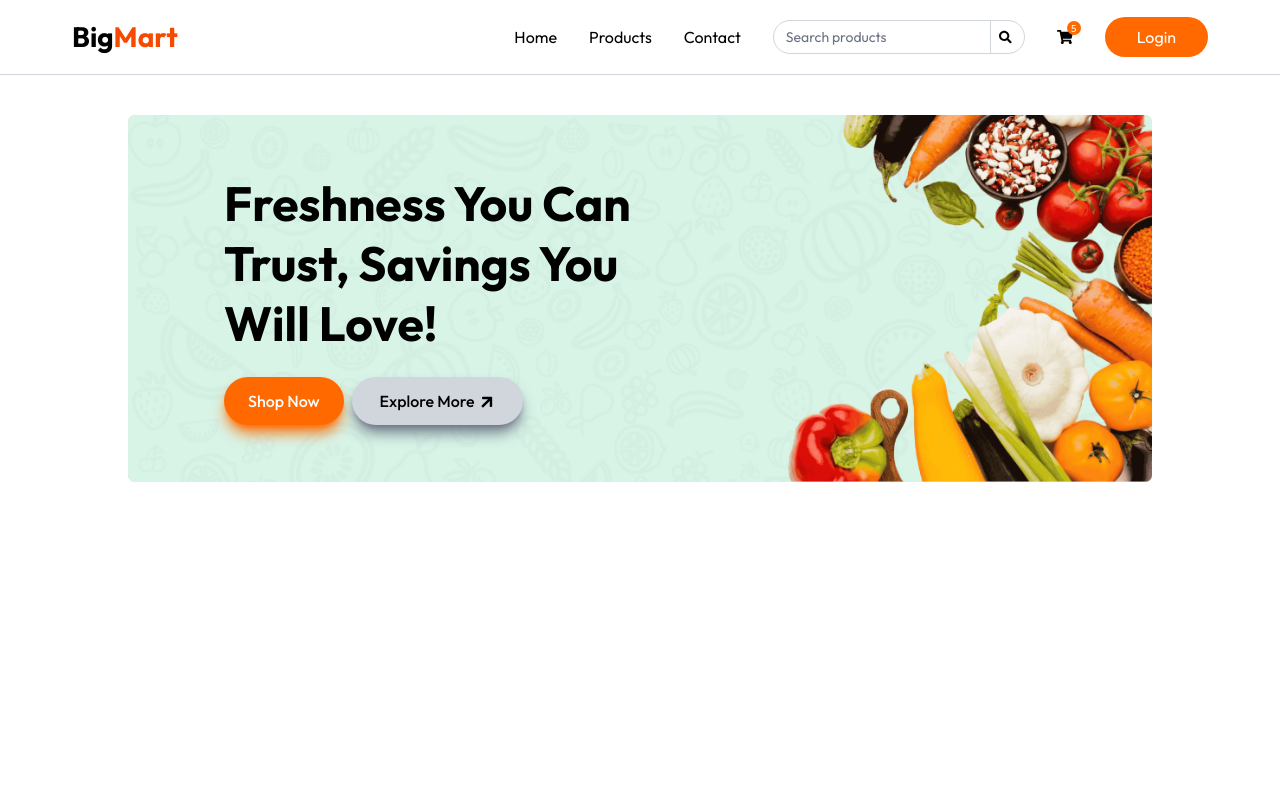
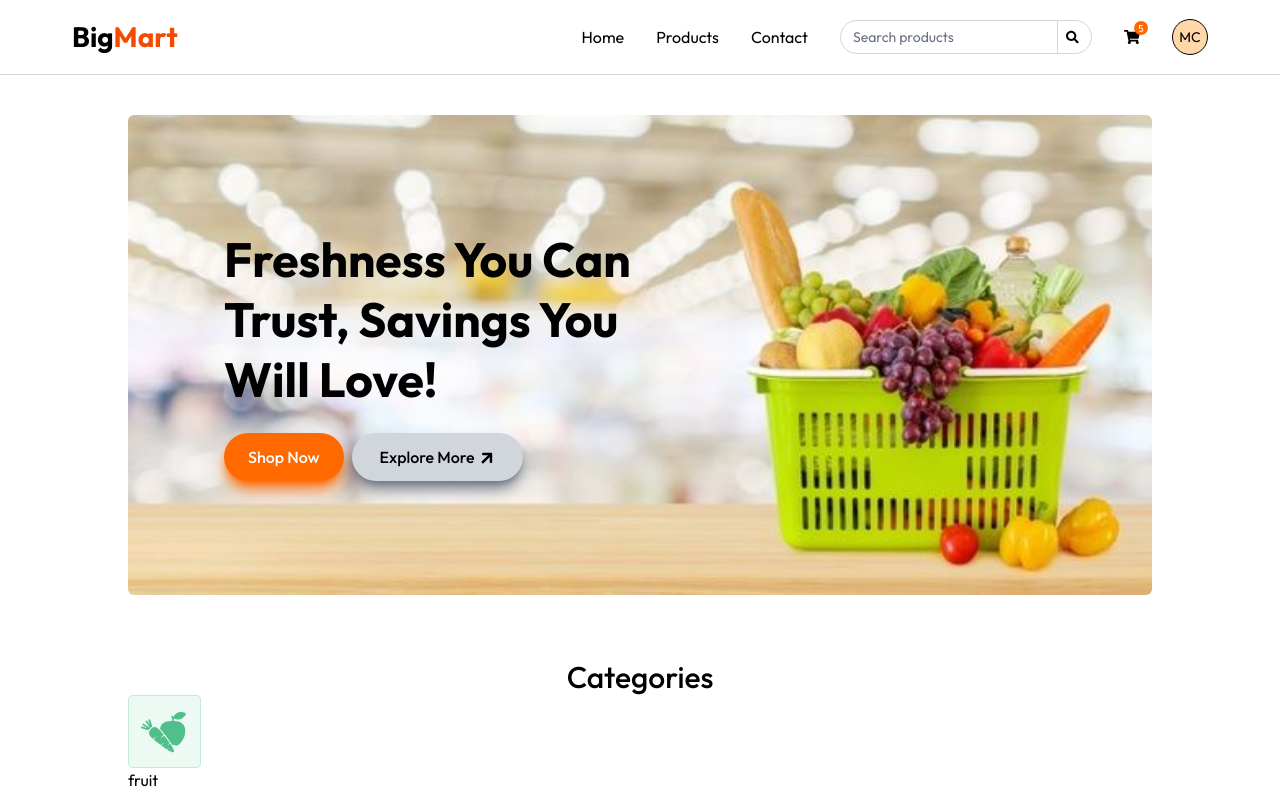
Before and after one commit to mukeshchau407/Grocery-Market, a React (Vite) app in the folder Frontend/: page / in a window 1280 px wide. Built offline with nearby package versions, Linux system fonts and the light colour scheme.

Commit message:
initial commit

```diff
--- /dev/null
+++ b/Frontend/src/components/Categories.jsx
@@ -0,0 +1,16 @@
+import React from "react";
+import { assets } from "../assets/assets";
+
+const Categories = () => {
+  return (
+    <div className="mt-16">
+      <p className="text-2xl md:text-3xl text-center font-medium">Categories</p>
+      <div className="">
+        <img src={assets.box_icon} alt="" />
+        <p>fruit</p>
+      </div>
+    </div>
+  );
+};
+
+export default Categories;
--- a/Frontend/src/components/MainBanner.jsx
+++ b/Frontend/src/components/MainBanner.jsx
@@ -1,5 +1,5 @@
 import React from "react";
-import banner from "../assets/main_banner_bg.png";
+import banner from "../assets/main_banner_bg1.png";
 import banner_sm from "../assets/main_banner_bg_sm.png";
 import { Link } from "react-router-dom";
 import { FaArrowRight } from "react-icons/fa";
@@ -10,7 +10,7 @@ const MainBanner = () => {
       <img
         src={banner}
         alt="Main site banner"
-        className=" w-full hidden md:block"
+        className=" w-full hidden md:block rounded-md xl:h-120"
       />
       <img
         src={banner_sm}
--- a/Frontend/src/components/Navbar.jsx
+++ b/Frontend/src/components/Navbar.jsx
@@ -30,9 +30,15 @@ const Navbar = () => {
 
       {/* Desktop Menu */}
       <div className="hidden sm:flex items-center gap-8">
-        <NavLink to="/">Home</NavLink>
-        <NavLink to="/products">Products</NavLink>
-        <NavLink to="/contact">Contact</NavLink>
+        <NavLink className="hover:text-orange-500" to="/">
+          Home
+        </NavLink>
+        <NavLink className="hover:text-orange-500" to="/products">
+          Products
+        </NavLink>
+        <NavLink className="hover:text-orange-500" to="/contact">
+          Contact
+        </NavLink>
 
         <div className="hidden lg:flex items-center text-sm gap-2 border border-gray-300 px-3 rounded-full">
           <input
--- a/Frontend/src/context/AppContext.jsx
+++ b/Frontend/src/context/AppContext.jsx
@@ -5,7 +5,7 @@ export const AppContext = createContext();
 
 export const AppContextProvider = ({ children }) => {
   const navigate = useNavigate();
-  const [user, setUser] = useState(null);
+  const [user, setUser] = useState(true);
   const [isSeller, setIsSeller] = useState(false);
   const [showUserLogin, setShowUserLogin] = useState(false);
 
--- a/Frontend/src/pages/Home.jsx
+++ b/Frontend/src/pages/Home.jsx
@@ -1,10 +1,12 @@
 import React from "react";
 import MainBanner from "../components/MainBanner";
+import Categories from "../components/Categories";
 
 const Home = () => {
   return (
     <div className="mt-10">
       <MainBanner />
+      <Categories />
     </div>
   );
 };
```
Also changed, not shown: Frontend/src/assets/main_banner_bg1.png (added).
